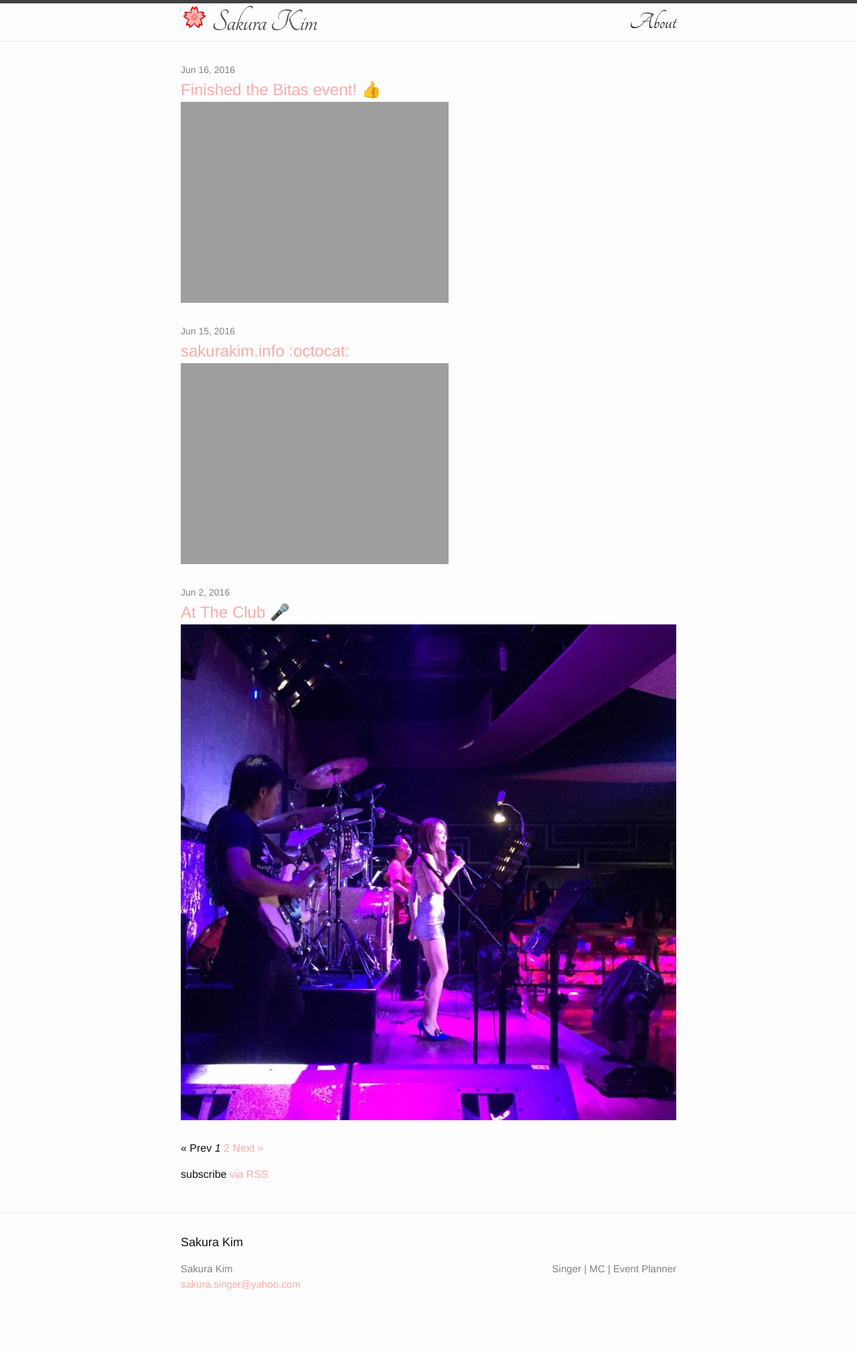
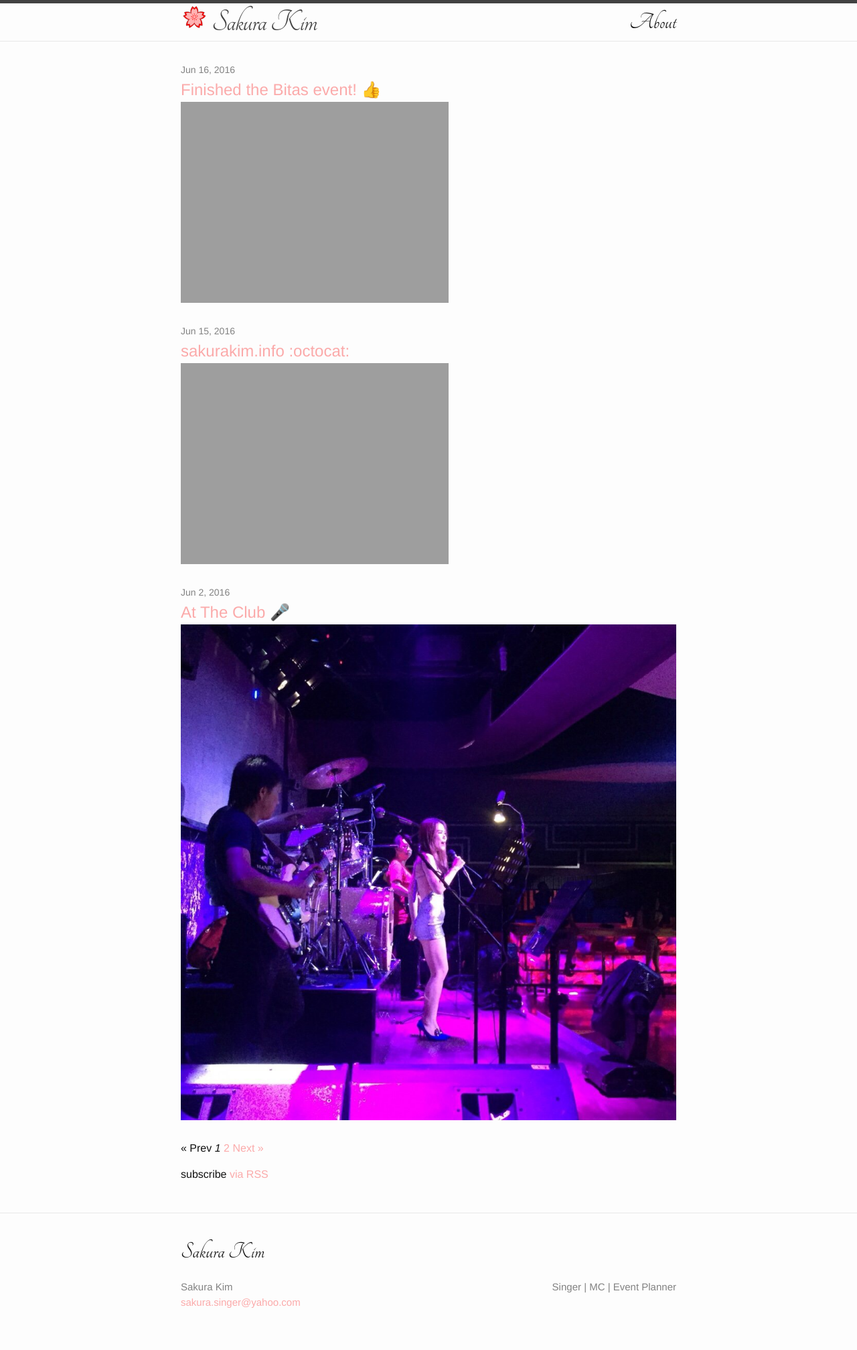
Before and after one commit to sakurakiminfo/sakurakiminfo.github.io, a Jekyll site: the page built from index.html, in a window 1280 px wide. Shown: the whole page at 67% size. Built offline with Jekyll 4.4.1, drawn with Linux system fonts in a browser that asks for light colours; emoji names are drawn with the system emoji font; the list of posts is cut into pages by our own code; before the commit the page ends 1988 px from its top, so only the background shows below that.

Commit message:
footer header font

```diff
--- a/_sass/_layout.scss
+++ b/_sass/_layout.scss
@@ -106,7 +106,8 @@
 }
 
 .footer-heading {
-    font-size: 18px;
+    font-family: 'Tangerine', serif;
+    font-size: 36px;
     margin-bottom: $spacing-unit / 2;
 }
 
```
